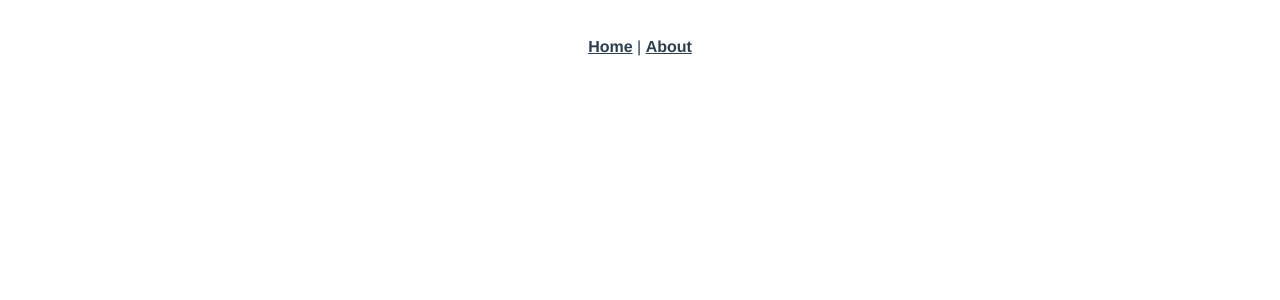
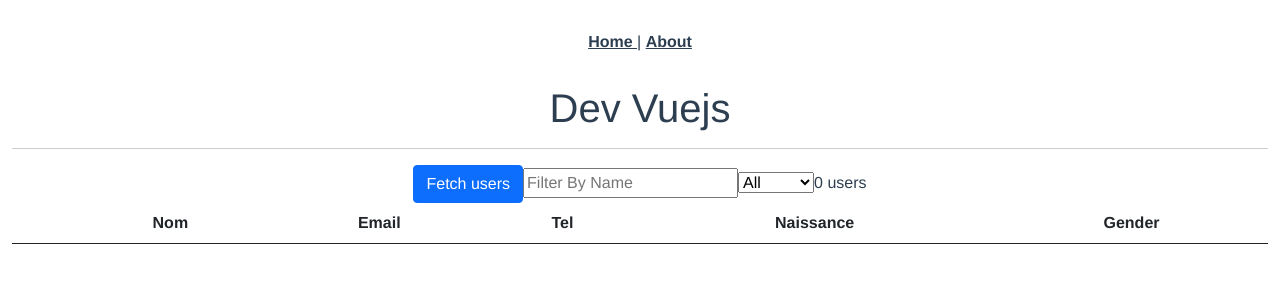
Before and after one commit to doninj/projetvue, a Vue app: page /list in a window 1280 px wide. Shown: the top 300 px of the page. Built offline with nearby package versions, Linux system fonts and the light colour scheme.

Commit message:
mis à jour du front

```diff
--- a/package.json
+++ b/package.json
@@ -8,6 +8,8 @@
     "lint": "vue-cli-service lint"
   },
   "dependencies": {
+    "axios": "^0.21.1",
+    "bootstrap": "^5.0.1",
     "core-js": "^3.6.5",
     "vue": "^2.6.11",
     "vue-router": "^3.2.0",
@@ -30,7 +32,7 @@
       "node": true
     },
     "extends": [
-      "plugin:vue/essential",
+      "plugin:vue/recommended",
       "eslint:recommended"
     ],
     "parserOptions": {
--- /dev/null
+++ b/src/components/FullList.vue
@@ -0,0 +1,155 @@
+<template>
+  <div class="container-fluid">
+    <div id="app">
+      <div>
+        <h1>Dev Vuejs</h1>
+        <hr>
+        <button
+          id="fetch-users"
+          class="btn btn-primary"
+          @click="fetchUsers"
+        >
+          Fetch users
+        </button>
+        <input
+          v-model="name"
+          type="text"
+          placeholder="Filter By Name"
+        >
+        <select
+          id="genders"
+          v-model="gender"
+          name="genders"
+        >
+          <option value="">
+            All
+          </option>
+          <option value="male">
+            Male
+          </option>
+          <option value="female">
+            Female
+          </option>
+        </select>
+        <span
+          v-if="gender != ''"
+          class="counter"
+        >
+          {{ filteredList.length }} {{ gender }} /
+          {{ nonFilteredUsers.length }} users</span>
+        <span
+          v-else
+          class="counter"
+        >{{ nonFilteredUsers.length }} users</span>
+      </div>
+      <item :userFiltered="filteredList"></item>
+    </div>
+  </div>
+</template>
+
+<script>
+  import axios from 'axios'
+import 'bootstrap/dist/css/bootstrap.css'
+import Item from './Item'
+
+  export default {
+    name: 'AnotherComponent',
+     components: {
+    Item
+  },
+    data() {
+      return {
+        gender: '',
+        age: '',
+        nonFilteredUsers: [],
+        sortBy: '',
+        sortDirection: 'asc',
+        name: '',
+      }
+    },
+    computed: {
+      filteredList() {
+        return this.nonFilteredUsers.filter(user => {
+          if (this.gender === "") return true;
+          return user.gender === this.gender;
+        }).filter(users => {
+          if (this.name !== '') {
+            return this.name.toLowerCase().split(' ').every(word => users.name.toLowerCase().normalize('NFD')
+              .replace(/[\u0300-\u036f]/gu, "").includes(word))
+          }
+          return true;
+        }).sort((p1, p2) => {
+          if (!this.sortBy) return 0;
+          const modifier = this.sortDirection === 'asc' ? 1 : -1;
+          if (typeof p1[this.sortBy] === "number")
+            return modifier * (p1[this.sortBy] - p2[this.sortBy]);
+          return modifier * p1[this.sortBy].localeCompare(p2[this.sortBy]);
+        }).map(user => {
+          if (this.name) {
+            return {
+              ...user,
+              nameFormated: user.name.replace(new RegExp(this.name, "gi"),
+                `<span class="highlightText">$&</span>`)
+            }
+          }
+          return {
+            ...user,
+            nameFormated: user.name
+          }
+        })
+      }
+    },
+    methods: {
+      sort: function (sortby) {
+        if (sortby === this.sortBy) {
+          if (this.sortDirection === 'desc') {
+            this.sortBy = '';
+            this.sortDirection = 'asc';
+            return;
+          }
+
+          if (this.sortDirection === 'asc') {
+            this.sortDirection = 'desc';
+            return;
+          }
+        }
+        this.sortDirection = 'asc';
+        this.sortBy = sortby;
+
+      },
+      fetchUsers() {
+        axios('https://randomuser.me/api/?results=20').then(({
+          data: {
+            results
+          }
+        }) => {
+          this.nonFilteredUsers = results.map(user => {
+            return {
+              age: user.dob.age,
+              name: `${user.name.first} ${user.name.last.toUpperCase()}`,
+              email: user.email,
+              phone: user.phone,
+              gender: user.gender,
+              avatar: user.picture.thumbnail
+            }
+          });
+        });
+      },
+    }
+  }
+</script>
+
+<style >
+
+  .asc:after {
+    content: "\25B2"
+  }
+
+  .desc:after {
+    content: "\25BC"
+  }
+
+  .highlightText {
+    background: yellow;
+  }
+</style>
--- a/src/components/HelloWorld.vue
+++ b/src/components/HelloWorld.vue
@@ -6,29 +6,6 @@
       check out the
       <a href="https://cli.vuejs.org" target="_blank" rel="noopener">vue-cli documentation</a>.
     </p>
-    <h3>Installed CLI Plugins</h3>
-    <ul>
-      <li><a href="https://github.com/vuejs/vue-cli/tree/dev/packages/%40vue/cli-plugin-babel" target="_blank" rel="noopener">babel</a></li>
-      <li><a href="https://github.com/vuejs/vue-cli/tree/dev/packages/%40vue/cli-plugin-router" target="_blank" rel="noopener">router</a></li>
-      <li><a href="https://github.com/vuejs/vue-cli/tree/dev/packages/%40vue/cli-plugin-vuex" target="_blank" rel="noopener">vuex</a></li>
-      <li><a href="https://github.com/vuejs/vue-cli/tree/dev/packages/%40vue/cli-plugin-eslint" target="_blank" rel="noopener">eslint</a></li>
-    </ul>
-    <h3>Essential Links</h3>
-    <ul>
-      <li><a href="https://vuejs.org" target="_blank" rel="noopener">Core Docs</a></li>
-      <li><a href="https://forum.vuejs.org" target="_blank" rel="noopener">Forum</a></li>
-      <li><a href="https://chat.vuejs.org" target="_blank" rel="noopener">Community Chat</a></li>
-      <li><a href="https://twitter.com/vuejs" target="_blank" rel="noopener">Twitter</a></li>
-      <li><a href="https://news.vuejs.org" target="_blank" rel="noopener">News</a></li>
-    </ul>
-    <h3>Ecosystem</h3>
-    <ul>
-      <li><a href="https://router.vuejs.org" target="_blank" rel="noopener">vue-router</a></li>
-      <li><a href="https://vuex.vuejs.org" target="_blank" rel="noopener">vuex</a></li>
-      <li><a href="https://github.com/vuejs/vue-devtools#vue-devtools" target="_blank" rel="noopener">vue-devtools</a></li>
-      <li><a href="https://vue-loader.vuejs.org" target="_blank" rel="noopener">vue-loader</a></li>
-      <li><a href="https://github.com/vuejs/awesome-vue" target="_blank" rel="noopener">awesome-vue</a></li>
-    </ul>
   </div>
 </template>
 
@@ -36,7 +13,11 @@
 export default {
   name: 'HelloWorld',
   props: {
-    msg: String
+    msg:{
+      type:String,
+      default:'',
+      required:true
+    }
   }
 }
 </script>
--- /dev/null
+++ b/src/components/Item.vue
@@ -0,0 +1,41 @@
+<template>
+  <table
+    id="tbl-users"
+    class="table table-hover"
+  >
+    <thead>
+      <tr>
+        <th />
+        <th>Nom</th>
+        <th>Email</th>
+        <th>Tel</th>
+        <th>Naissance</th>
+        <th>Gender</th>
+      </tr>
+    </thead>
+    <tbody>
+      <tr
+        v-for="user in userFiltered"
+        :key="user.email"
+      >
+        <td>
+          <img :src="user.avatar">
+        </td>
+        <td v-html="user.name" />
+        <td>{{ user.email }}</td>
+        <td>{{ user.phone }}</td>
+        <td>{{ user.age }}</td>
+        <td>{{ user.gender }}</td>
+      </tr>
+    </tbody>
+  </table>
+</template>
+
+<script>
+export default {
+  props: {
+    userFiltered: Array
+  },
+
+}
+</script>
--- a/src/router/index.js
+++ b/src/router/index.js
@@ -9,6 +9,11 @@ const routes = [
     path: '/',
     name: 'Home',
     component: Home
+  },
+  {
+    path: '/list',
+    name: 'List',
+    component: () => import('../components/FullList.vue')
   },
   {
     path: '/about',
```
Also changed, not shown: src/App.vue (+7 -3 lines), src/views/Home.vue (+5 -2 lines), src/views/PageList.vue (added, +9 -0 lines), 1 other file (tests, documents, lock files or other folders).
